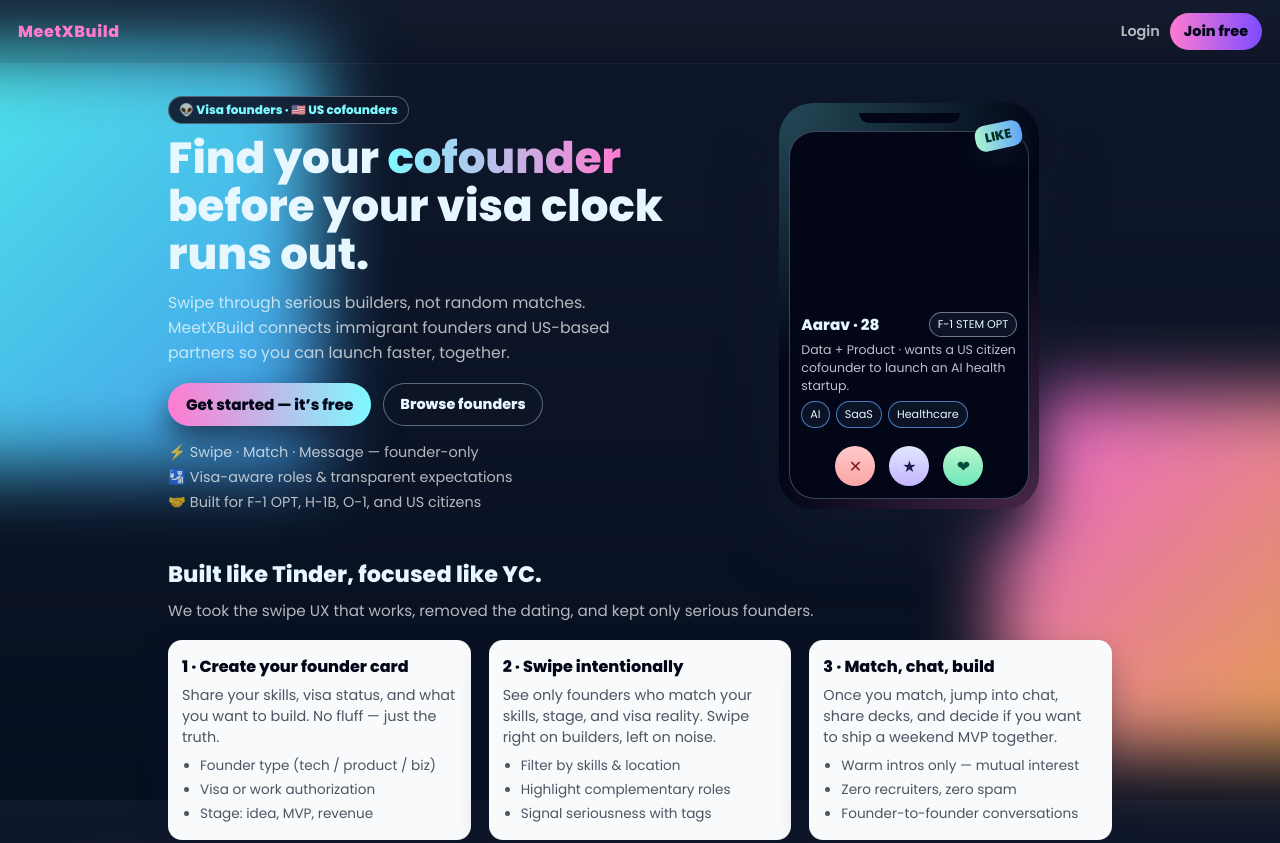
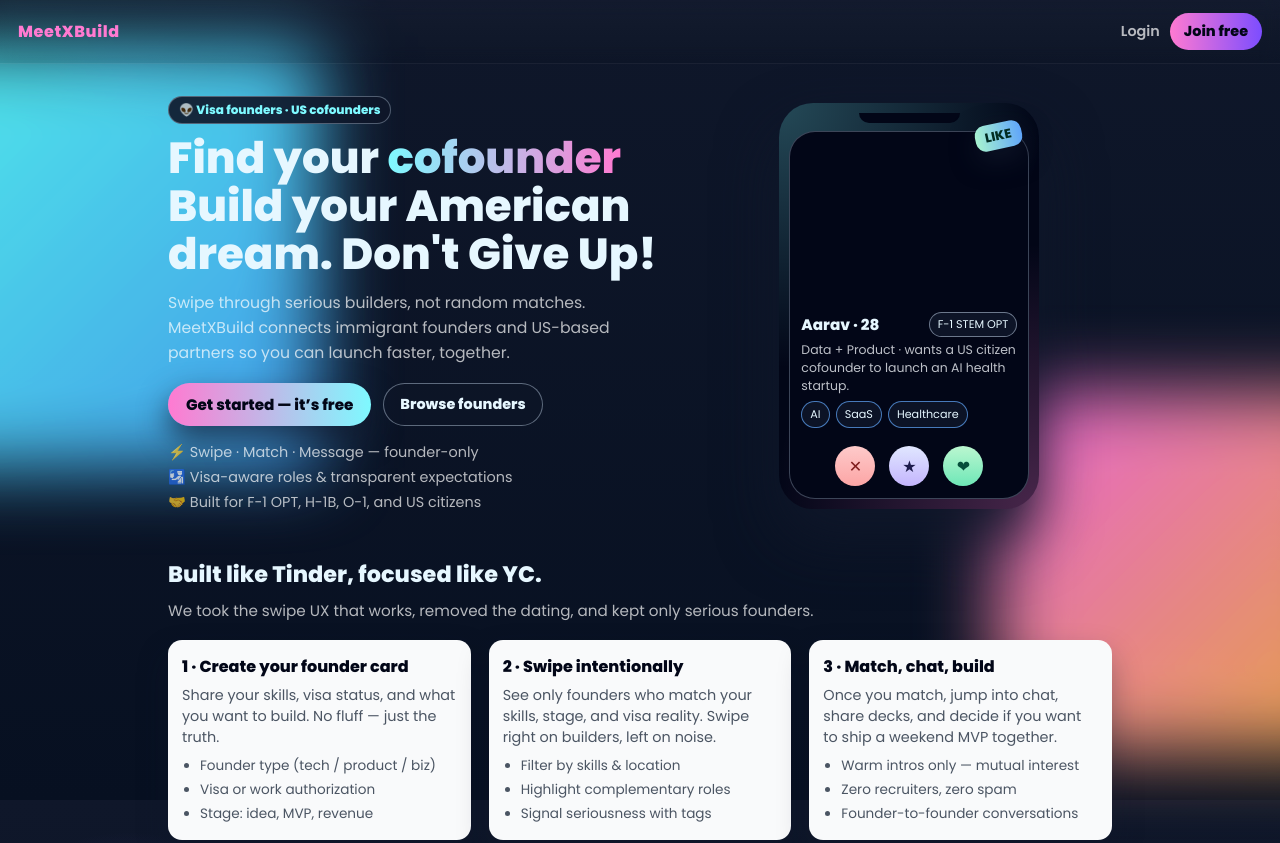
Before and after one commit to sassystartup/meetxbuild, a plain HTML site: page index.html in a window 1280 px wide. Shown: the top 843 px of the page. Drawn offline with Linux system fonts and the light colour scheme.

Commit message:
Update index.html

```diff
--- a/index.html
+++ b/index.html
@@ -29,10 +29,10 @@
     <!-- HERO: dark, bold, Tinder-style -->
     <section class="hero-grid">
       <div class="hero-left">
-        <p class="hero-pill">👽 Visa founders · 🇺🇸 US cofounders</p>
+        <p class="hero-pill">👽 Visa founders · US cofounders</p>
         <h1 class="hero-title">
           Find your <span class="hero-accent">cofounder</span><br>
-          before your visa clock runs out.
+          Build your American dream. Don't Give Up!
         </h1>
         <p class="hero-sub">
           Swipe through serious builders, not random matches. MeetXBuild connects
```
